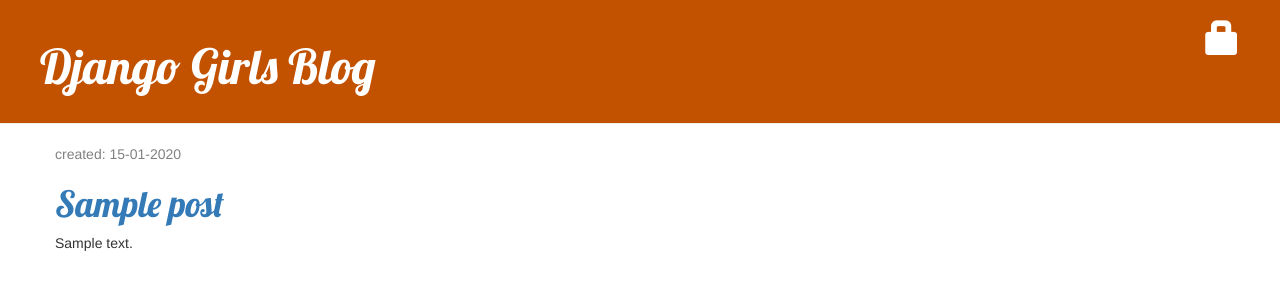
After one commit to meltdown27/my-first-blog, a Django app: template blog/templates/blog/post_draft_list.html in a window 1280 px wide. The commit adds this page. Shown: the top 300 px of the page. Run offline with Django 3.2, Linux system fonts and the light colour scheme; the template is opened without the code that fills it: most values are stand-ins (such as "Sample title", 1, 10 or a date in 2020); some libraries are stand-ins or nearby versions.

Commit message:
Lgin page added.

```diff
--- a/blog/static/css/blog.css
+++ b/blog/static/css/blog.css
@@ -44,3 +44,7 @@ h1, h2, h3, h4 {
 .post h2 a, .post h2 a:visited {
     color: #000000;
 }
+
+.btn {
+    margin-left: 4px;
+}
--- a/blog/templates/blog/base.html
+++ b/blog/templates/blog/base.html
@@ -11,6 +11,10 @@
         <div class="page-header">
             {% if user.is_authenticated %}
                 <a href="{% url 'post_new' %}" class="top-menu"><span class="glyphicon glyphicon-plus"></span></span></a>
+                <a href="{% url 'post_draft_list' %}" class="top-menu"><span class="glyphicon glyphicon-edit"></span></a>
+                <p class="top-menu">Hello {{ user.username}} <small>(<a href="{% url 'logout' %}">Log out</a>)</small></p>
+            {% else %}
+                <a href="{% url 'login' %}" class="top-menu"><span class="glyphicon glyphicon-lock"></span></a>
             {% endif %}
             <h1><a href="/">Django Girls Blog</a></h1>
         </div>
--- a/blog/templates/blog/post_detail.html
+++ b/blog/templates/blog/post_detail.html
@@ -6,9 +6,12 @@
             <div class="date">
                 {{ post.published_date }}
             </div>
+        {% else %}
+            <a class="btn btn-default" href="{% url 'post_publish' pk=post.pk %}">Publish</a>
         {% endif %}
         {% if user.is_authenticated %}
             <a class="btn btn-default" href="{% url 'post_edit' pk=post.pk %}"><span class="glyphicon glyphicon-pencil"></span></span></a>
+            <a class="btn btn-default" href="{% url 'post_remove' pk=post.pk %}"><span class="glyphicon glyphicon-remove"></span></a>
         {% endif %}
         <h2>{{ post.title }}</h2>
         <p>{{ post.text|linebreaksbr }}</p>
--- /dev/null
+++ b/blog/templates/blog/post_draft_list.html
@@ -0,0 +1,11 @@
+{% extends 'blog/base.html' %}
+
+{% block content %}
+    {% for post in posts %}
+        <div class="post">
+            <p class="date">created: {{ post.created_date|date:'d-m-Y' }}</p>
+            <h1><a href="{% url 'post_detail' pk=post.pk %}">{{ post.title }}</a></h1>
+            <p>{{ post.text|truncatechars:200 }}</p>
+        </div>
+    {% endfor %}
+{% endblock %}
--- a/blog/urls.py
+++ b/blog/urls.py
@@ -6,4 +6,7 @@ urlpatterns = [
     path('post/<int:pk>/', views.post_detail,name='post_detail'),
     path('post/new/', views.post_new, name='post_new'),
     path('post/<int:pk>/edit', views.post_edit, name='post_edit'),
+    path('drafts/', views.post_draft_list, name='post_draft_list'),
+    path('post/<pk>/publish', views.post_publish, name='post_publish'),
+    path('post/<pk>/remove', views.post_remove, name='post_remove'),
 ]
--- a/mysite/settings.py
+++ b/mysite/settings.py
@@ -120,3 +120,5 @@ USE_TZ = True
 
 STATIC_URL = '/static/'
 STATIC_ROOT = os.path.join(BASE_DIR, 'statis')
+
+LOGIN_REDIRECT_URL = '/'
--- a/mysite/urls.py
+++ b/mysite/urls.py
@@ -16,7 +16,11 @@ Including another URLconf
 from django.contrib import admin
 from django.urls import path, include
 
+from django.contrib.auth import views
+
 urlpatterns = [
     path('admin/', admin.site.urls),
+    path('accounts/login/', views.LoginView.as_view(), name='login'),
+    path('accounts/logout/', views.LogoutView.as_view(next_page='/'), name='logout'),
     path('', include('blog.urls')),
 ]
```
Also changed, not shown: blog/templates/registration/login.html (added, +25 -0 lines), blog/views.py (+20 -1 lines).
